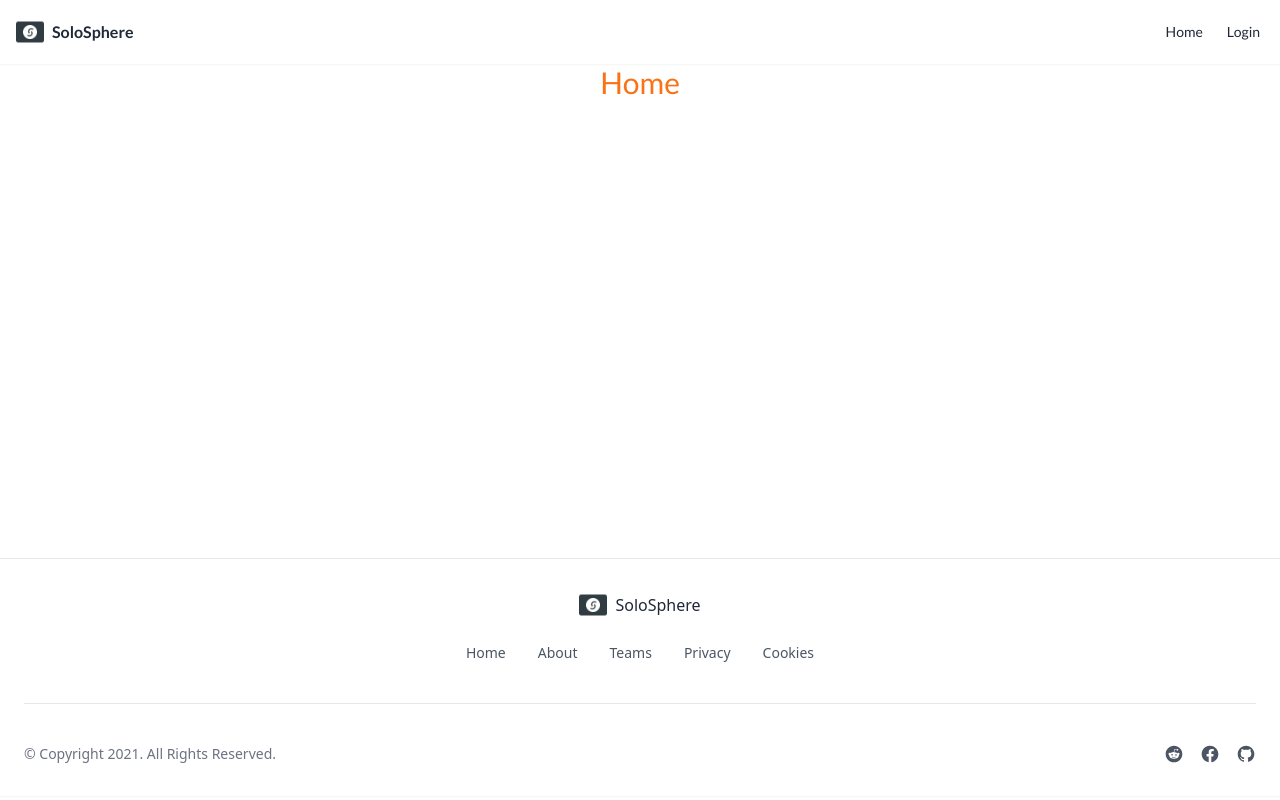
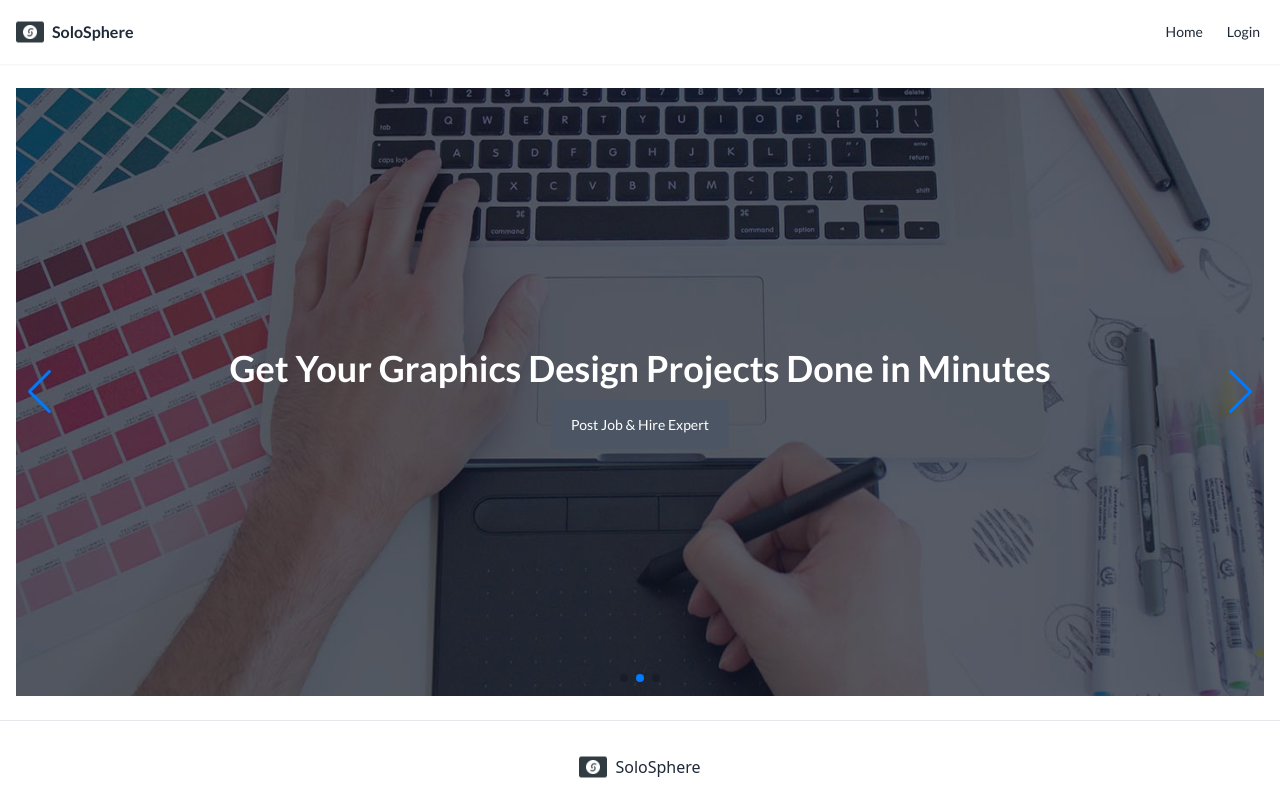
Before and after one commit to Rashedin-063/Solo-Sphere-Project, a React (Vite) app in the folder Client/: page / in a window 1280 px wide. Shown: the top 800 px of the page. Built offline with nearby package versions, Linux system fonts and the light colour scheme; no server answers.

Commit message:
Banner added with swiper js

```diff
--- /dev/null
+++ b/Client/src/components/Slide.jsx
@@ -0,0 +1,27 @@
+import PropTypes from 'prop-types'
+import { Link } from 'react-router-dom';
+
+const Slide = ({ image, text }) => {
+  return (
+    <div
+      className='w-full bg-center bg-cover h-[38rem]'
+      style={{
+        backgroundImage: `url(${image})`,
+      }}
+    >
+      <div className='flex items-center justify-center w-full h-full bg-gray-900/70'>
+        <div className='text-center'>
+          <h1 className='text-3xl font-semibold text-white lg:text-4xl'>
+          {text}
+          </h1>
+          <br />
+          <Link to='/add-job' className='w-full px-5 py-4 mt-4 text-sm font-medium text-white capitalize transition-colors duration-300 transform bg-gray-600 rounded-md lg:w-auto hover:bg-gray-500 focus:outline-none focus:bg-gray-500'>
+            Post Job & Hire Expert
+          </Link>
+        </div>
+      </div>
+    </div>
+  );
+};
+
+export default Slide;
--- a/Client/src/pages/Home.jsx
+++ /dev/null
@@ -1,6 +0,0 @@
-const Home = () => {
-  return (
-    <h1 className="text-center text-3xl text-orange-500">Home</h1>
-  )
-}
-export default Home
--- /dev/null
+++ b/Client/src/pages/Home/Carousel.jsx
@@ -0,0 +1,58 @@
+// Import Swiper React components
+import { Swiper, SwiperSlide } from 'swiper/react';
+
+// Import Swiper styles
+import 'swiper/css';
+import 'swiper/css/pagination';
+import 'swiper/css/navigation';
+
+// import './styles.css';
+
+// import required modules
+import {Autoplay, Pagination, Navigation } from 'swiper/modules';
+import Slide from '../../components/Slide';
+
+import banner1 from '../../assets/images/carousel1.jpg'
+import banner2 from '../../assets/images/carousel2.jpg';
+import banner3 from '../../assets/images/carousel3.jpg';
+
+export default function Carousel() {
+  return (
+    <div className='mx-4 my-4 lg:my-6'>
+      <Swiper
+        slidesPerView={1}
+        spaceBetween={30}
+        loop={true}
+        autoplay={{
+          delay: 2500,
+          disableOnInteraction: false,
+        }}
+        pagination={{
+          clickable: true,
+        }}
+        navigation={true}
+        modules={[Autoplay, Pagination, Navigation]}
+        className='mySwiper'
+      >
+        <SwiperSlide>
+          <Slide
+            image={banner1}
+            text='Get Your Web Development Projects Done in Minutes'
+          />
+        </SwiperSlide>
+        <SwiperSlide>
+          <Slide
+            image={banner2}
+            text='Get Your Graphics Design Projects Done in Minutes'
+          />
+        </SwiperSlide>
+        <SwiperSlide>
+          <Slide
+            image={banner3}
+            text='Get Your Digital Marketing Campaigns Done in Minutes'
+          />
+        </SwiperSlide>
+      </Swiper>
+    </div>
+  );
+}
--- /dev/null
+++ b/Client/src/pages/Home/Home.jsx
@@ -0,0 +1,11 @@
+import Carousel from './Carousel';
+
+
+const Home = () => {
+  return (
+    <div>
+      <Carousel/>
+    </div>
+  );
+}
+export default Home
--- a/Client/src/pages/auth/Register.jsx
+++ b/Client/src/pages/auth/Register.jsx
@@ -2,6 +2,7 @@ import { Link } from 'react-router-dom';
 import useAuth from '../../hooks/useAuth';
 import { toast } from 'react-toastify'
 import logo from '../../assets/images/logo.png';
+import bgImg from '../../assets/images/register.jpg'
 
 const Register = () => {
 
@@ -191,7 +192,7 @@ toast.success('Your google login is successful')
         <div
           className='hidden bg-cover bg-center lg:block lg:w-1/2'
           style={{
-            backgroundImage: `url('https://images.unsplash.com/photo-1606660265514-358ebbadc80d?ixid=MXwxMjA3fDB8MHxwaG90by1wYWdlfHx8fGVufDB8fHw%3D&ixlib=rb-1.2.1&auto=format&fit=crop&w=1575&q=80')`,
+            backgroundImage: `url(${bgImg})`,
           }}
         ></div>
       </div>
--- a/Client/src/routes/router.jsx
+++ b/Client/src/routes/router.jsx
@@ -1,6 +1,6 @@
 import { createBrowserRouter } from "react-router-dom";
 import Root from "../layout/Root";
-import Home from "../pages/Home";
+import Home from "../pages/Home/Home";
 import ErrorPage from "../error/ErrorPage";
 import Login from "../pages/auth/Login";
 import Register from "../pages/auth/Register";
```
